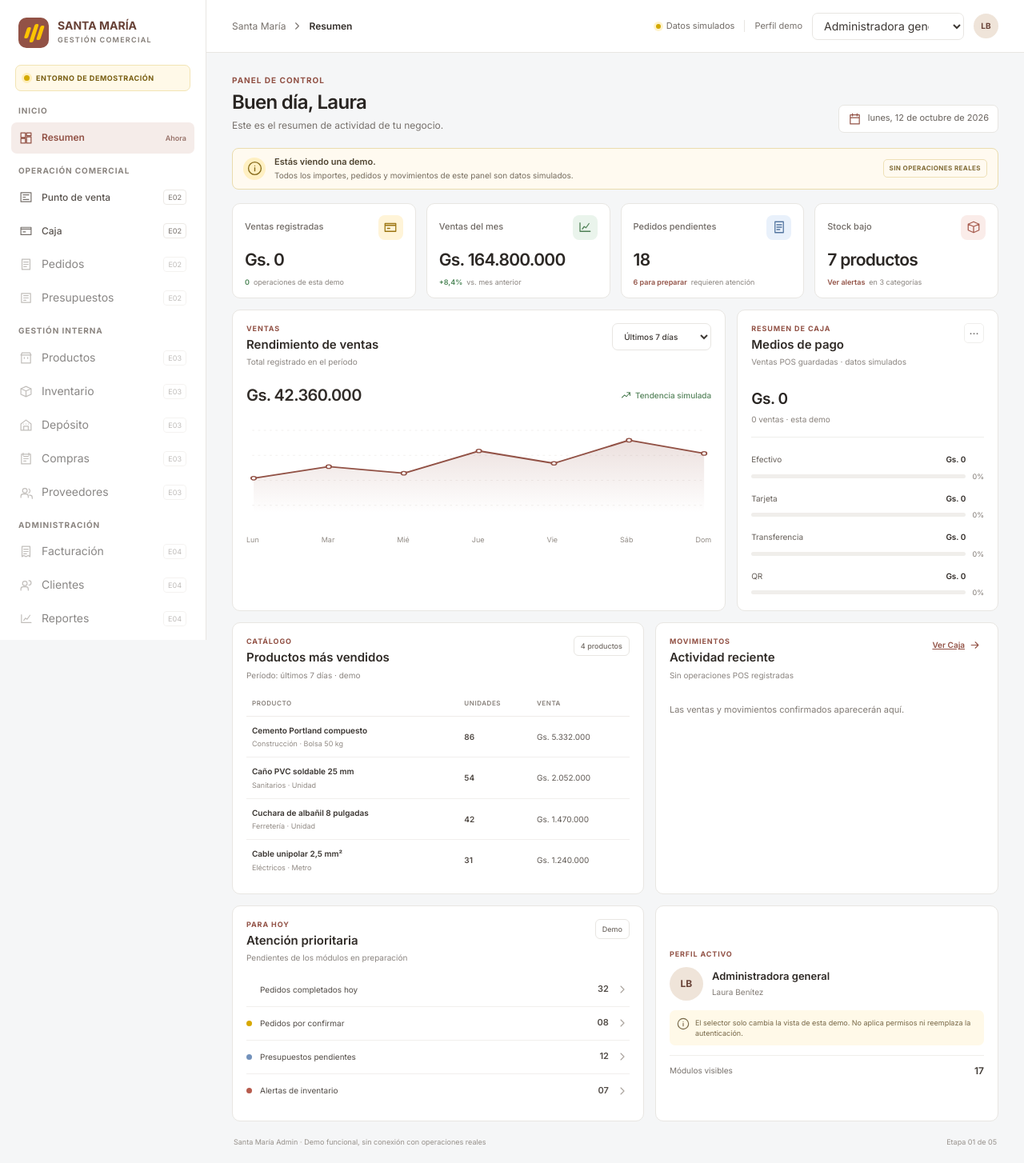
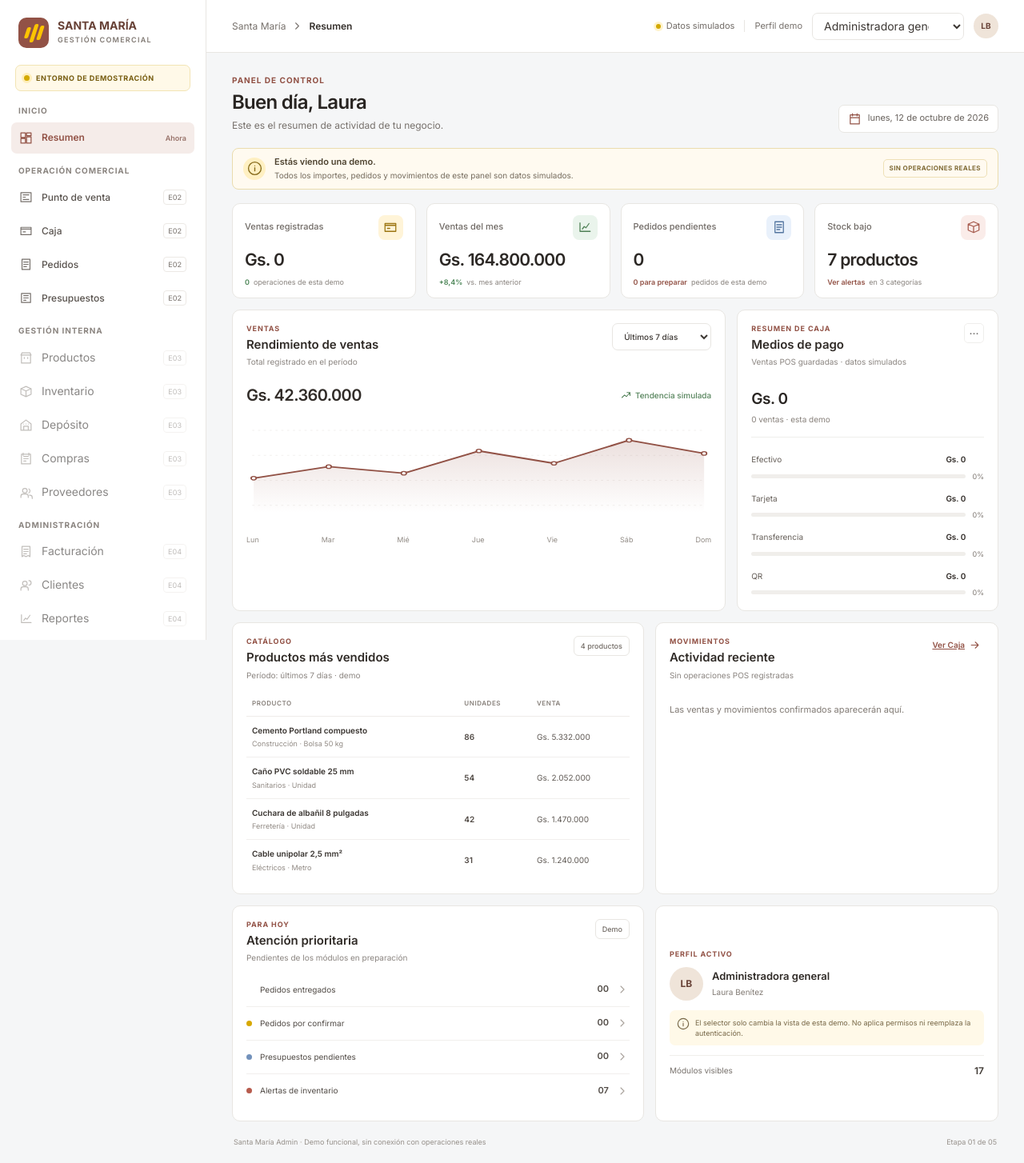
Before and after one commit to equantum-py/santamaria, a Next.js app: page /admin in a window 1280 px wide. Shown: the whole page at 80% size. Built offline with nearby package versions, Linux system fonts and the light colour scheme.

Commit message:
feat(admin): complete E02-C page.tsx

```diff
--- a/app/admin/page.tsx
+++ b/app/admin/page.tsx
@@ -110,7 +110,7 @@ export default function AdminDashboard() {
                   <Link key={item.id} href="/admin" className="admin-nav-item active" aria-current="page" onClick={() => setMenuOpen(false)}>
                     <Icon name={item.icon} /><span>{item.label}</span><span className="admin-nav-current">Ahora</span>
                   </Link>
-                ) : item.id === "pos" || item.id === "caja" ? (
+                ) : ["pos", "caja", "pedidos", "presupuestos"].includes(item.id) ? (
                   <Link key={item.id} href={`/admin/${item.id}`} className="admin-nav-item" onClick={() => setMenuOpen(false)}><Icon name={item.icon} /><span>{item.label}</span><span className="admin-nav-stage">E02</span></Link>
                 ) : (
                   <button key={item.id} className="admin-nav-item admin-nav-disabled" type="button" disabled title={`Disponible en ${item.stage}`}>
@@ -171,6 +171,8 @@ export default function AdminDashboard() {
             {dashboardMetrics.map((originalMetric) => {
               const metric = originalMetric.id === "today"
                 ? { ...originalMetric, label: "Ventas registradas", value: `Gs. ${liveSalesTotal.toLocaleString("es-PY")}`, change: String(state.sales.length), note: "operaciones de esta demo" }
+                : originalMetric.id === "orders"
+                  ? { ...originalMetric, value: String(state.orders.filter((order) => !["delivered", "cancelled"].includes(order.status)).length), change: `${state.orders.filter((order) => order.status === "preparing").length} para preparar`, note: "pedidos de esta demo" }
                 : originalMetric;
               return (
               <article className="admin-metric-card" key={metric.id}>
@@ -224,7 +226,17 @@ export default function AdminDashboard() {
           <section className="admin-bottom-grid" aria-label="Pendientes y perfil actual">
             <article className="admin-panel admin-tasks-panel">
               <div className="admin-panel-heading"><div><p className="admin-panel-kicker">PARA HOY</p><h2>Atención prioritaria</h2><span className="admin-panel-caption">Pendientes de los módulos en preparación</span></div><span className="admin-badge-neutral">Demo</span></div>
-              <div className="admin-task-list">{dashboardTasks.map((task) => <div className="admin-task-row" key={task.label}><span className={`admin-task-dot ${task.tone}`} /><span>{task.label}</span><strong>{task.count}</strong><Icon name="chevron" size={16} /></div>)}</div>
+              <div className="admin-task-list">{dashboardTasks.map((task) => {
+                const liveCount = task.label === "Pedidos completados hoy"
+                  ? state.orders.filter((order) => order.status === "delivered").length
+                  : task.label === "Pedidos por confirmar"
+                    ? state.orders.filter((order) => order.status === "new").length
+                    : task.label === "Presupuestos pendientes"
+                      ? state.quotes.filter((quote) => ["draft", "sent"].includes(quote.status)).length
+                      : null;
+                const liveLabel = task.label === "Pedidos completados hoy" ? "Pedidos entregados" : task.label;
+                return <div className="admin-task-row" key={task.label}><span className={`admin-task-dot ${task.tone}`} /><span>{liveLabel}</span><strong>{liveCount === null ? task.count : String(liveCount).padStart(2, "0")}</strong><Icon name="chevron" size={16} /></div>;
+              })}</div>
             </article>
             <article className="admin-panel admin-profile-panel">
               <p className="admin-panel-kicker">PERFIL ACTIVO</p><div className="admin-profile-large"><span className="admin-avatar">{profile.initials}</span><div><h2>{profile.role}</h2><p>{profile.name}</p></div></div>
```
